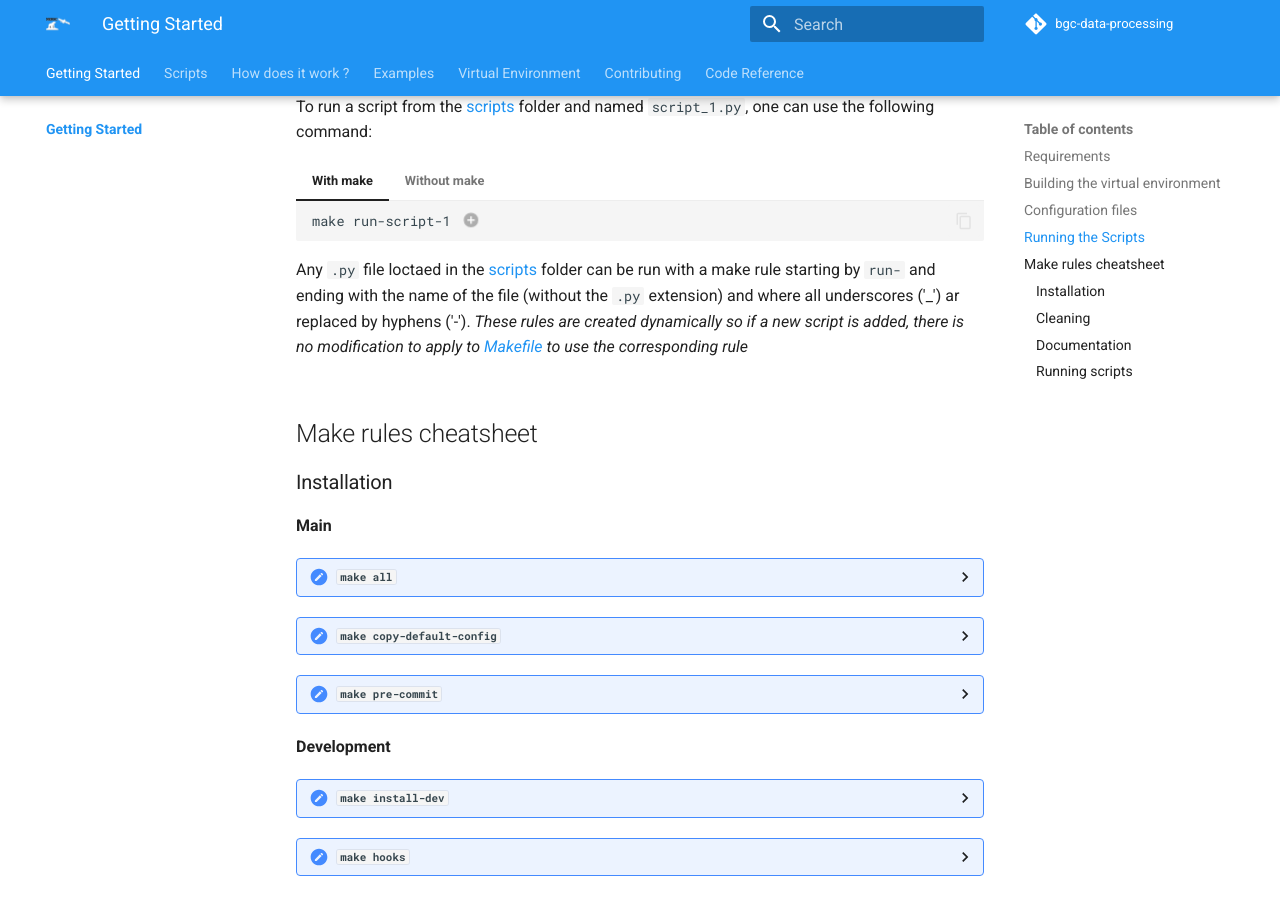
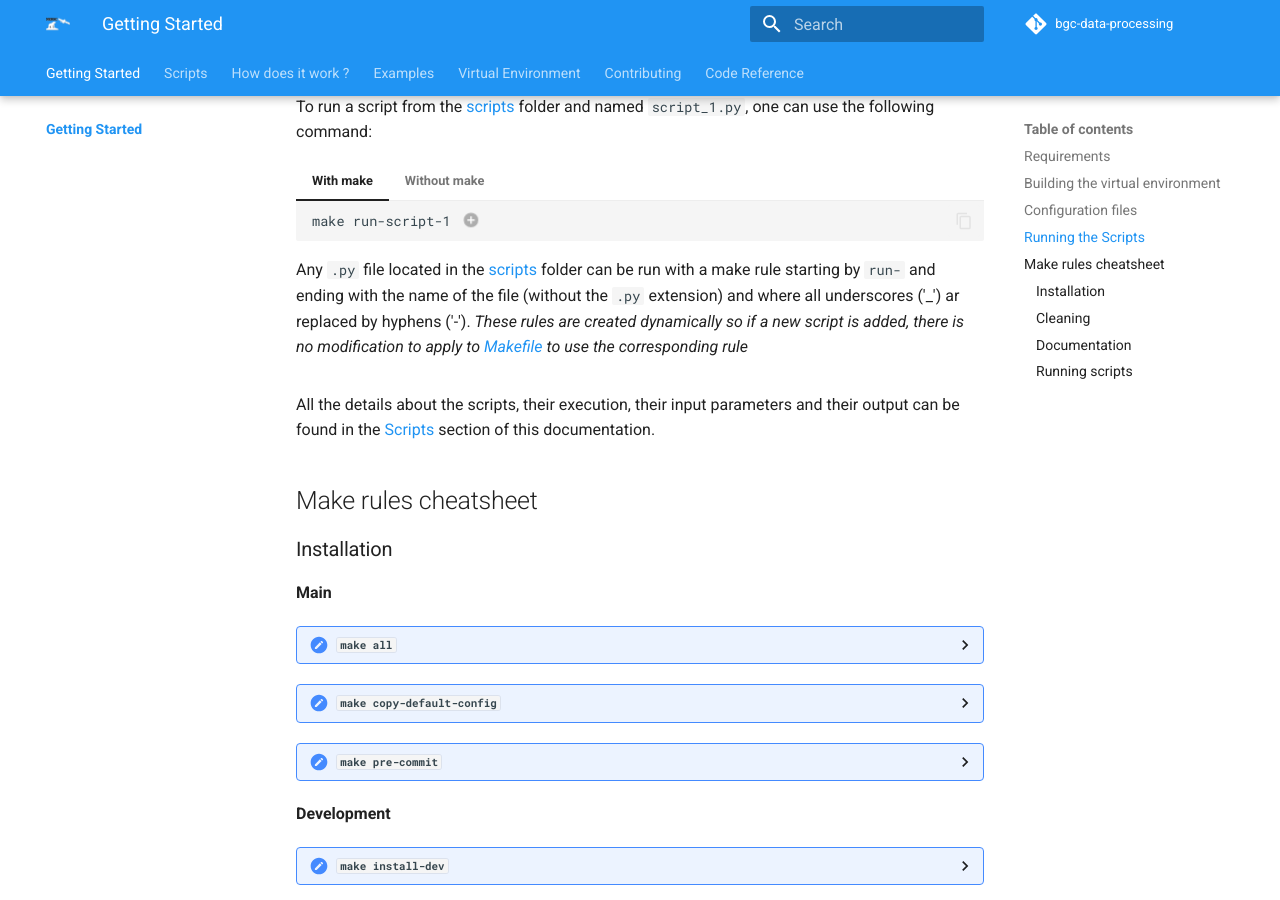
Before and after one commit to grigaut/bgc-data-processing, an MkDocs documentation site: the page built from docs/index.md, in a window 1280 px wide and 900 px high, scrolled down 1151 px. Built offline with MkDocs 1.6.1 and Material for MkDocs 9.7.7, drawn with Linux system fonts in a browser that asks for light colours; comment, search, counter and statistics services are not loaded.

Commit message:
docs: link to scripts page in the main page

````diff
--- a/docs/index.md
+++ b/docs/index.md
@@ -68,7 +68,7 @@ To run a script from the [scripts](/scripts/) folder and named `script_1.py`, on
 
     1. make will install the correct environment and run the script
 
-    Any `.py` file loctaed in the [scripts](/scripts/) folder can be run with a make rule starting by `run-` and ending with the name of the file (without the `.py` extension) and where all underscores ('_') ar replaced by hyphens ('-').
+    Any `.py` file located in the [scripts](/scripts/) folder can be run with a make rule starting by `run-` and ending with the name of the file (without the `.py` extension) and where all underscores ('_') ar replaced by hyphens ('-').
     *These rules are created dynamically so if a new script is added, there is no modification to apply to [Makefile](/Makefile) to use the corresponding rule*
 
 === "Without make"
@@ -90,6 +90,8 @@ To run a script from the [scripts](/scripts/) folder and named `script_1.py`, on
     ```
 
     1. Run script.
+
+All the details about the scripts, their execution, their input parameters and their output can be found in the [Scripts](/scripts/) section of this documentation.
 
 ## Make rules cheatsheet
 
````
